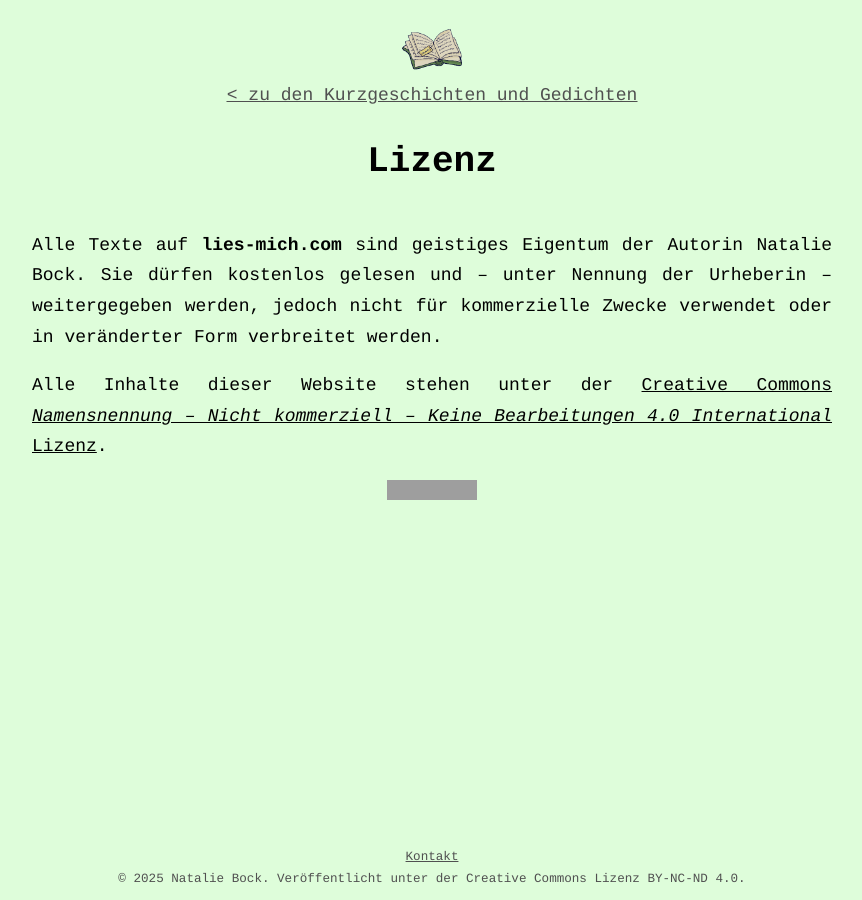
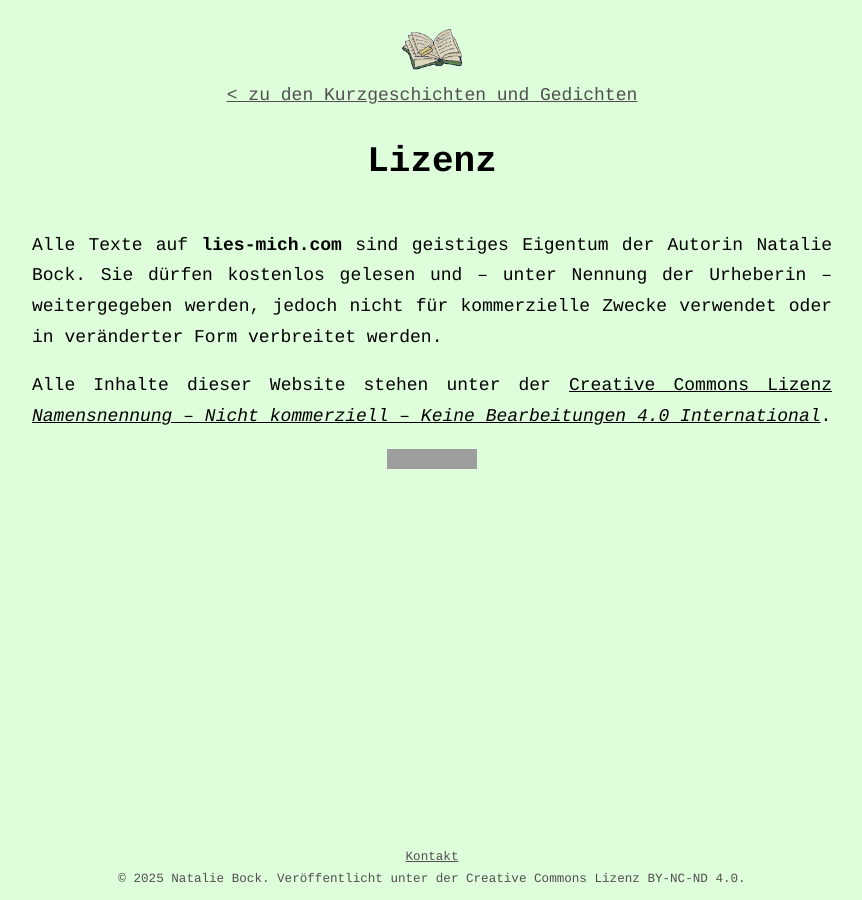
Before and after one commit to bananaboat-nat/lies-mich.com, a Jekyll site: the page built from lizenz.markdown, in a window 1280 px wide. Shown: the whole page, without its empty margins (208-1070 px from the left). Built offline with Jekyll 4.4.1, drawn with Linux system fonts in a browser that asks for light colours; grey boxes are pictures that could not be loaded.

Commit message:
Update lizenz.markdown

```diff
--- a/lizenz.markdown
+++ b/lizenz.markdown
@@ -8,7 +8,7 @@ permalink: /lizenz
 
 <p>Alle Inhalte dieser Website stehen unter der
 <a href="https://creativecommons.org/licenses/by-nc-nd/4.0/deed.de" target="_blank" rel="noopener noreferrer">
-Creative Commons <span style="font-style: italic;">Namensnennung – Nicht kommerziell – Keine Bearbeitungen 4.0 International</span> Lizenz</a>.</p>
+Creative Commons Lizenz <span style="font-style: italic;">Namensnennung – Nicht kommerziell – Keine Bearbeitungen 4.0 International</span></a>.</p>
 
 <div style="text-align: center; margin-top: 1em;">
   <a href="https://creativecommons.org/licenses/by-nc-nd/4.0/deed.de" target="_blank" rel="noopener noreferrer">
```
